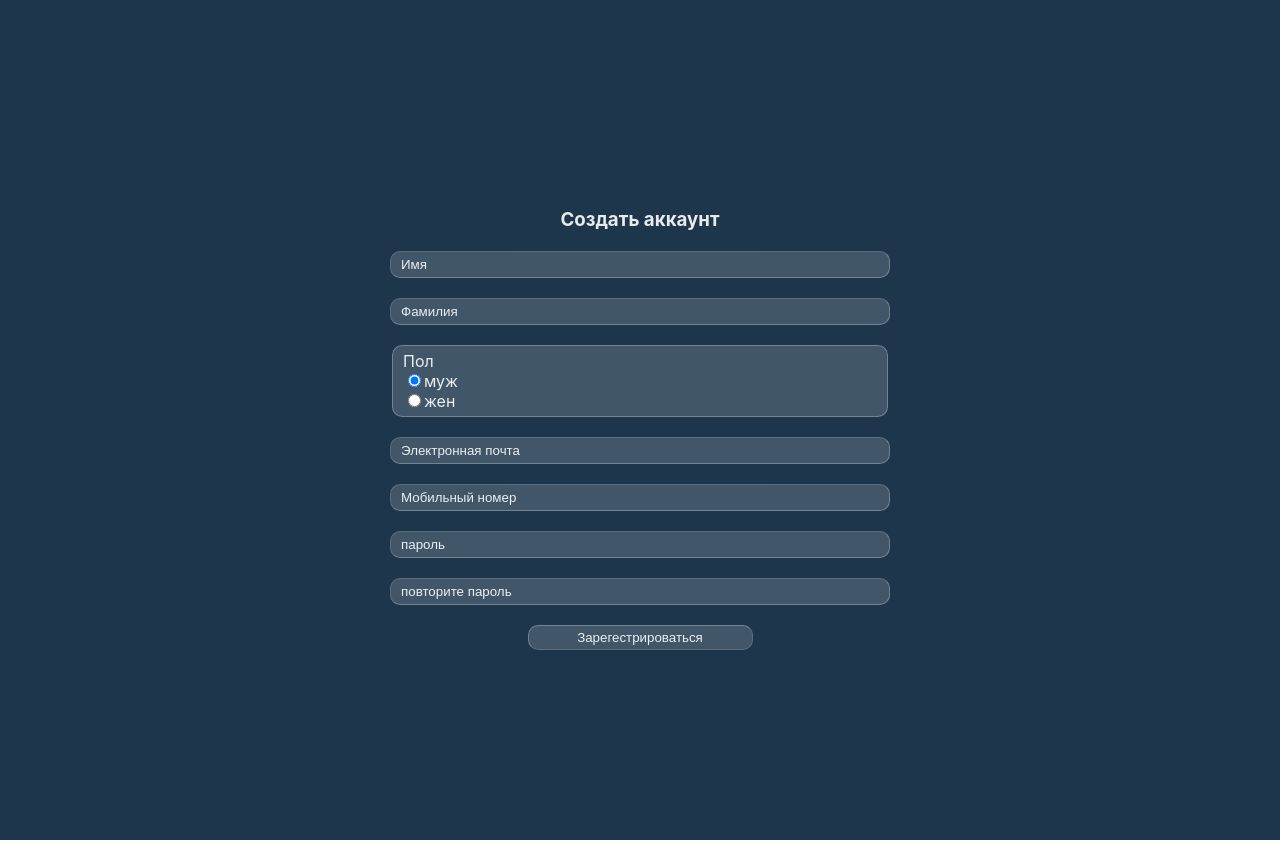
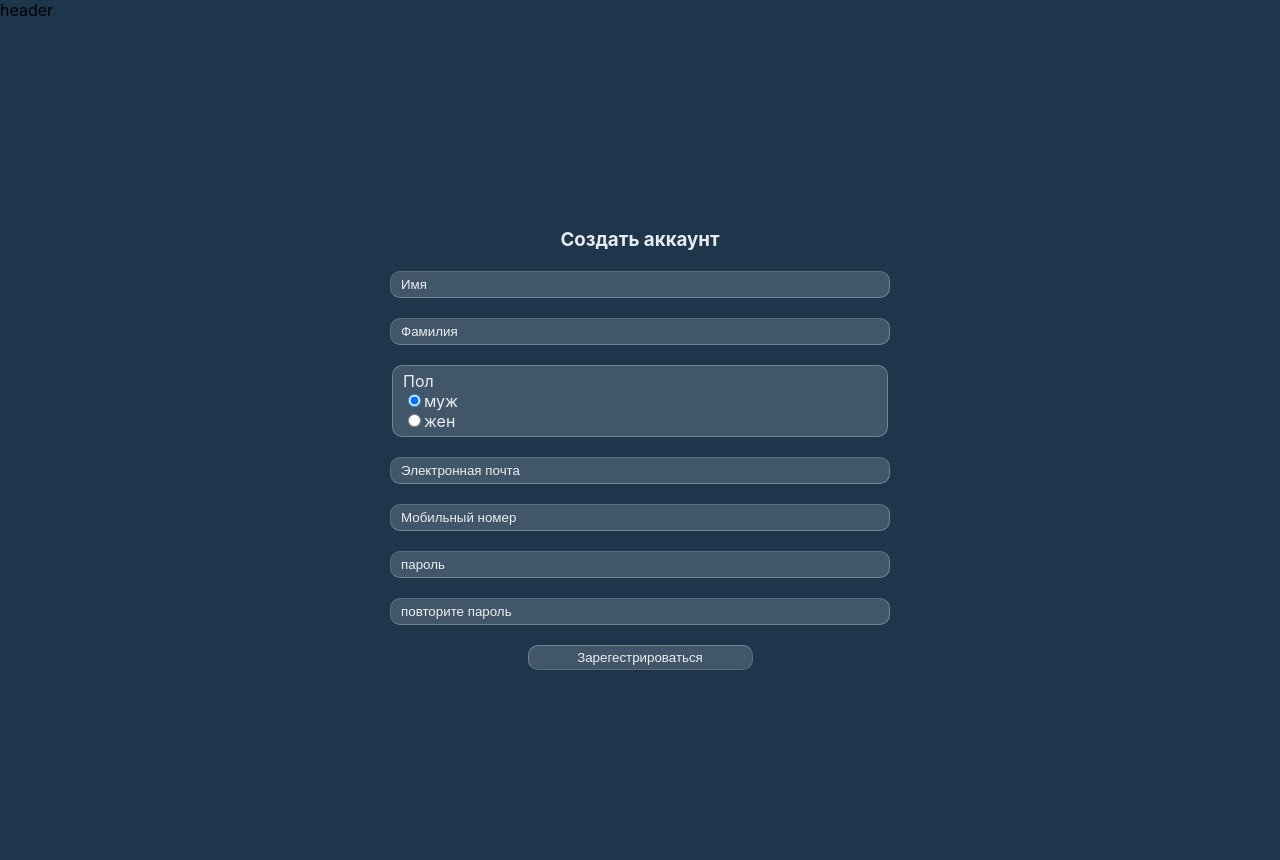
Before and after one commit to Katy-Kate/Strike-Task, a React (Create React App) app: page / in a window 1280 px wide. Built offline with nearby package versions, Linux system fonts and the light colour scheme.

Commit message:
add Header component

```diff
--- a/src/App.js
+++ b/src/App.js
@@ -1,6 +1,7 @@
 import React, { Component } from "react";
 import AppOfAuthPage from "./pages/AppOfAuthPage";
 import SingUpPage from "./pages/SingUpPage";
+import Header from "./components/Header/Header";
 import "./styles/styles.css";
 
 class App extends Component {
@@ -19,6 +20,7 @@ class App extends Component {
   render() {
     return (
       <div>
+        <Header />
         {this.state.isSingUp ? (
           <AppOfAuthPage />
         ) : (
--- /dev/null
+++ b/src/components/Header/Header.js
@@ -0,0 +1,9 @@
+import React from "react";
+import "./header-styles.css";
+
+class Header extends React.Component {
+  render() {
+    return <header className="header">header</header>;
+  }
+}
+export default Header;
--- /dev/null
+++ b/src/components/Header/header-styles.css
@@ -0,0 +1,3 @@
+.header {
+  background-color: #1d364c;
+}
```
